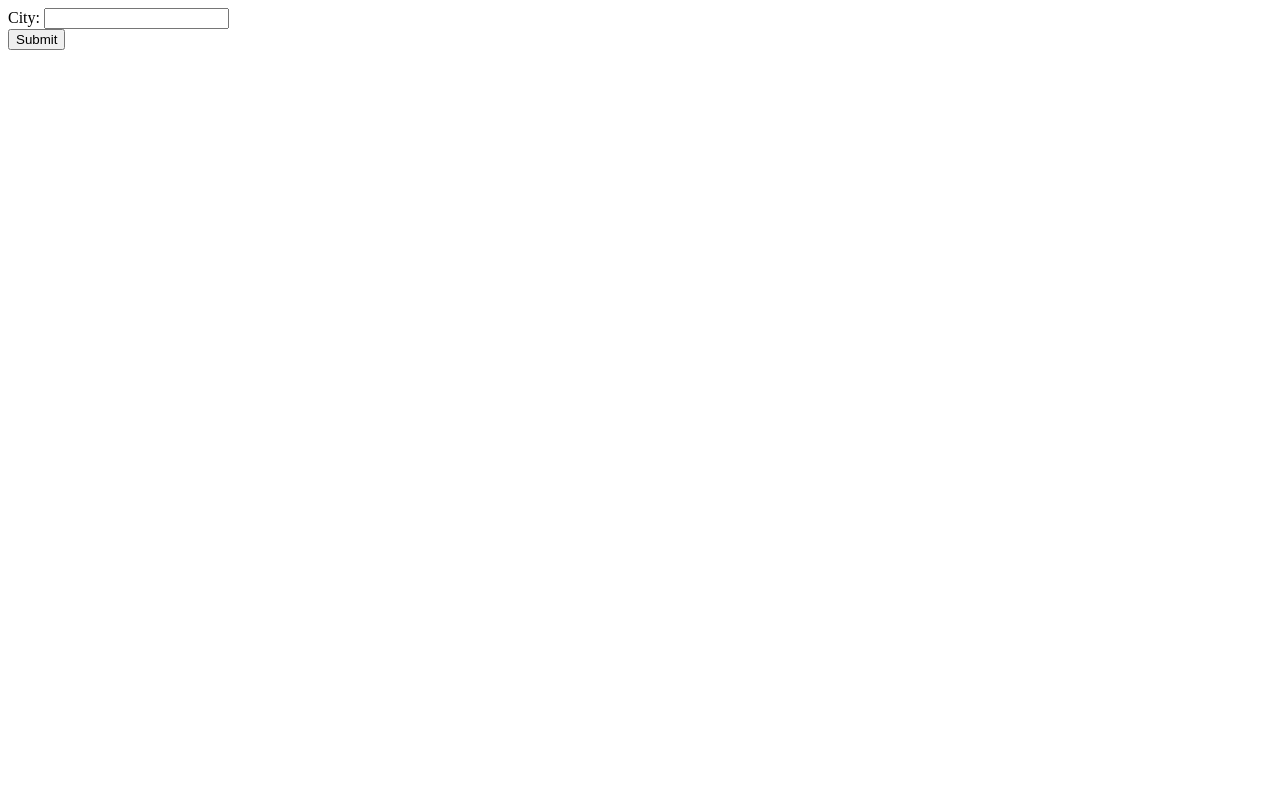
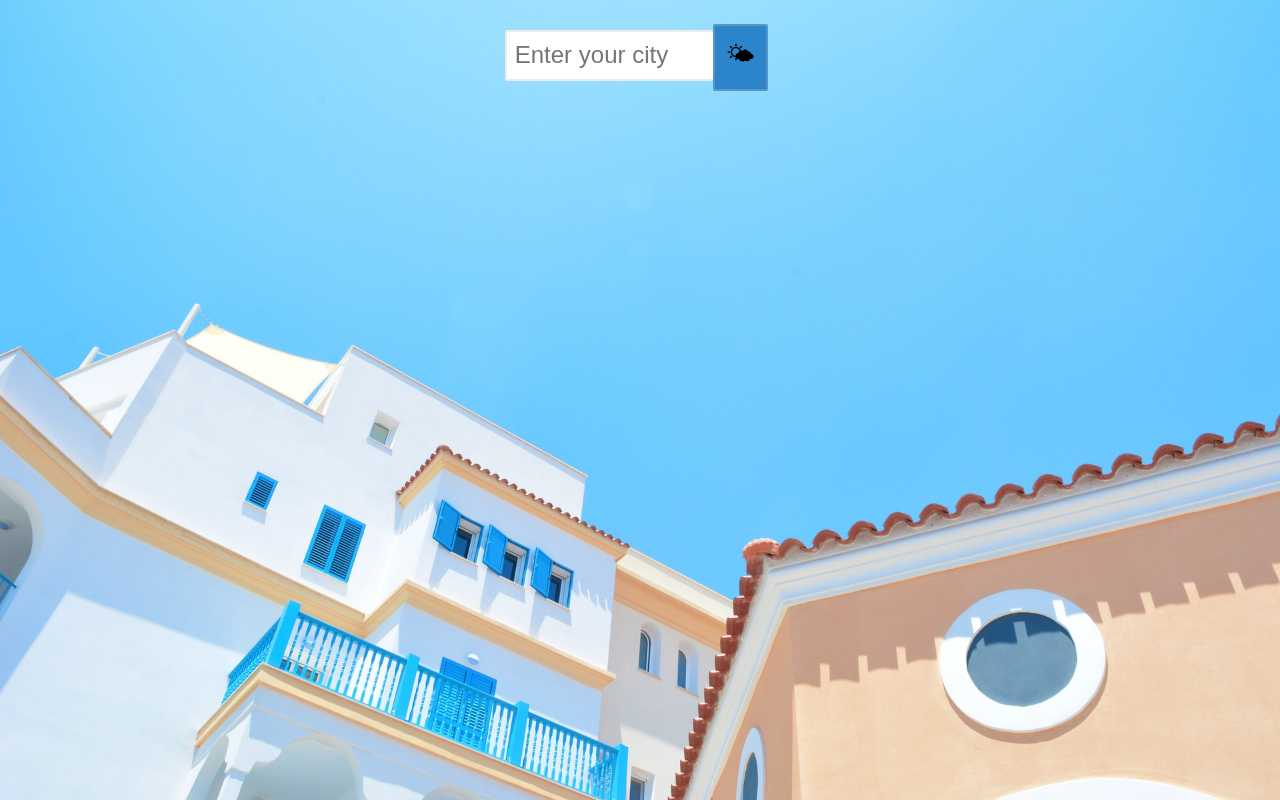
Before and after one commit to kmackowiak/current-weather, a plain HTML site: page index.html in a window 1280 px wide. Drawn offline with nearby package versions, Linux system fonts and the light colour scheme.

Commit message:
Added styles

```diff
--- a/css/style.css
+++ b/css/style.css
@@ -1,12 +1,65 @@
 
 body {
     font-size: 16px;
+    font-family: 'Roboto', sans-serif;
+    margin: 0;
+    padding: 0;
+    background: url("../img/header.jpg");
+    background-size: cover;
+    background-position: 50% 90%;
+}
+
+.container {
+    /*display: flex;*/
+    /*flex-direction: column;*/
+    /*justify-content: flex-start;*/
+    /*align-items: center;*/
+    height: 100vh;
+    width: 100vw;
+    margin: 0rem;
+    padding: 0rem;
+
+}
+
+.check-weather
+{
+    position: absolute;
+    top: 1.5rem;
+    right: calc(50% - 8rem);
+    z-index: 4;
 }
 
 
+.check-weather__city {
+    height: 3.2rem;
+    width: 13rem;
+    font-size: 1.5rem;
+    border:  solid rgba(193,193,193,0.3);
+    border-width: 2px 0px 2px 2px;
+    padding: 0.5rem;
+    border-radius: 2px;
+}
+
+.check-weather__button {
+    margin: 0rem;
+    padding: 0.7rem;
+    background-color: #2C84CB;
+    font-size: 1.5rem;
+    border: solid rgba(193,193,193,0.3);
+    border-width: 2px 2px 2px 2px;
+    border-radius: 2px;
+
+
+
+}
 
 #map-container {
-    height: 300px;
+height: calc(100% - 2rem);
+width: calc(100% - 2rem);
+    z-index: 1;
+    margin: 1rem;
+    border: 1px solid #2C84CB;
+
 }
 
 .leaflet-popup-content-wrapper {
--- a/index.html
+++ b/index.html
@@ -12,28 +12,23 @@
             integrity="sha512-/Nsx9X4HebavoBvEBuyp3I7od5tA0UzAxs+j83KgC8PU0kgB4XiK4Lfe4y4cgBtaRJQEIFCW+oC506aPT2L1zw=="
             crossorigin=""></script>
 
-
+    <link href="https://fonts.googleapis.com/css?family=Roboto:400,500&amp;subset=latin-ext" rel="stylesheet">
     <link rel="stylesheet" href="css/style.css">
 
 </head>
 
 <body>
 
-<div class="container">
-    <!--<form>-->
-        City: <input id="city-name" type="text" value=""><br>
-        <input id="submit-button" type="submit" value="Submit" >
-    <!--</form>-->
-    <div id="output">
-
+<div id="container" class="container">
+    <!--<h1>Check current weather in your city</h1>-->
+    <div class="check-weather">
+        <input class="check-weather__city" id="city-name" type="text" value="" placeholder="Enter your city"><input class="check-weather__button" id="submit-button" type="submit" value="🌤" >
     </div>
-
-    <!--<div id="map-container"></div>-->
-
 
 
 </div>
 
+
 <script src="js/main.js"></script>
 </body>
 </html>
--- a/js/main.js
+++ b/js/main.js
@@ -3,6 +3,9 @@
 // ________ Init global variables
 var submitButton = document.getElementById("submit-button");
 var cityName = document.getElementById("city-name");
+
+
+
 
 
 // ________ Run program if Submit is clicked
@@ -25,7 +28,7 @@ submitButton.addEventListener("click", function () {
 function createMapContainer(){
     var mapContainer = document.createElement("div");
     mapContainer.setAttribute("id", "map-container");
-    document.body.appendChild(mapContainer);
+    document.getElementById("container").appendChild(mapContainer);
 }
 
 
```
Also changed, not shown: img/header.jpg (added).
